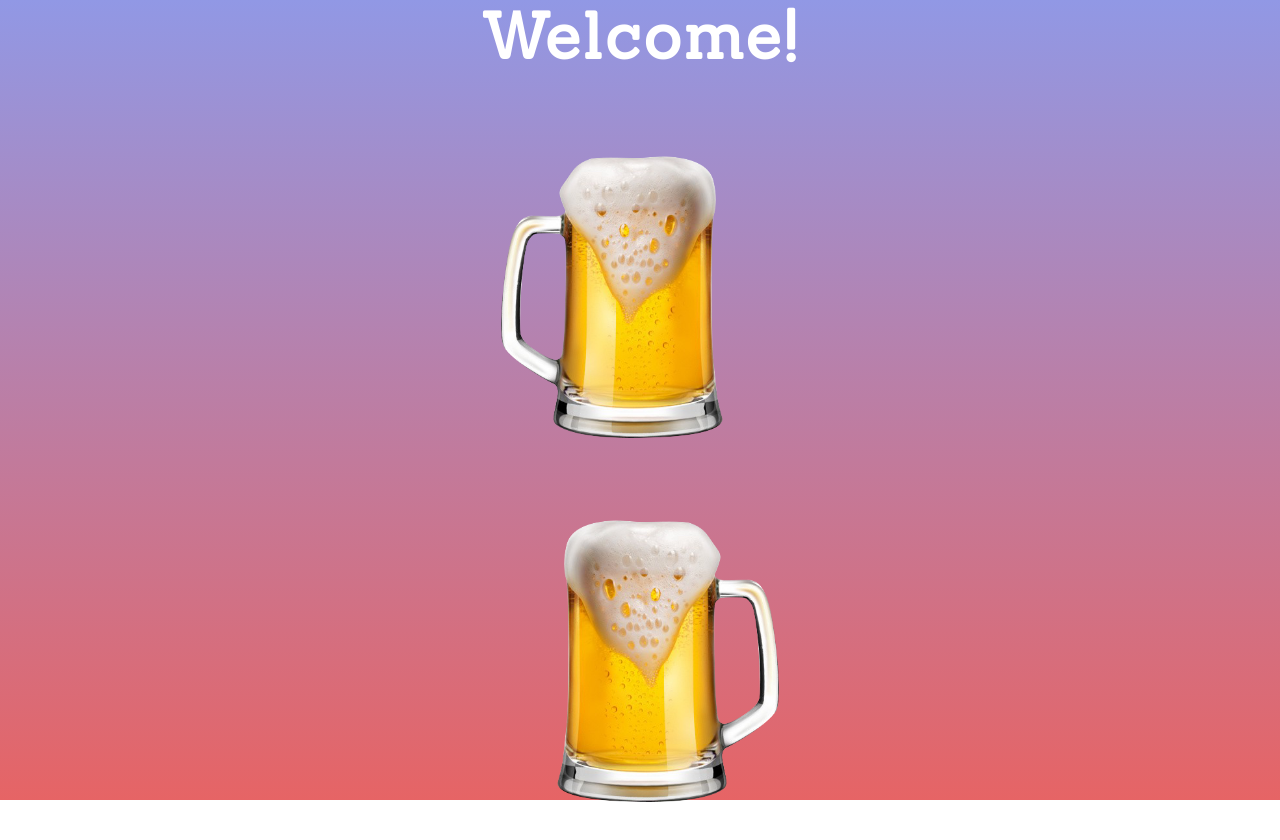
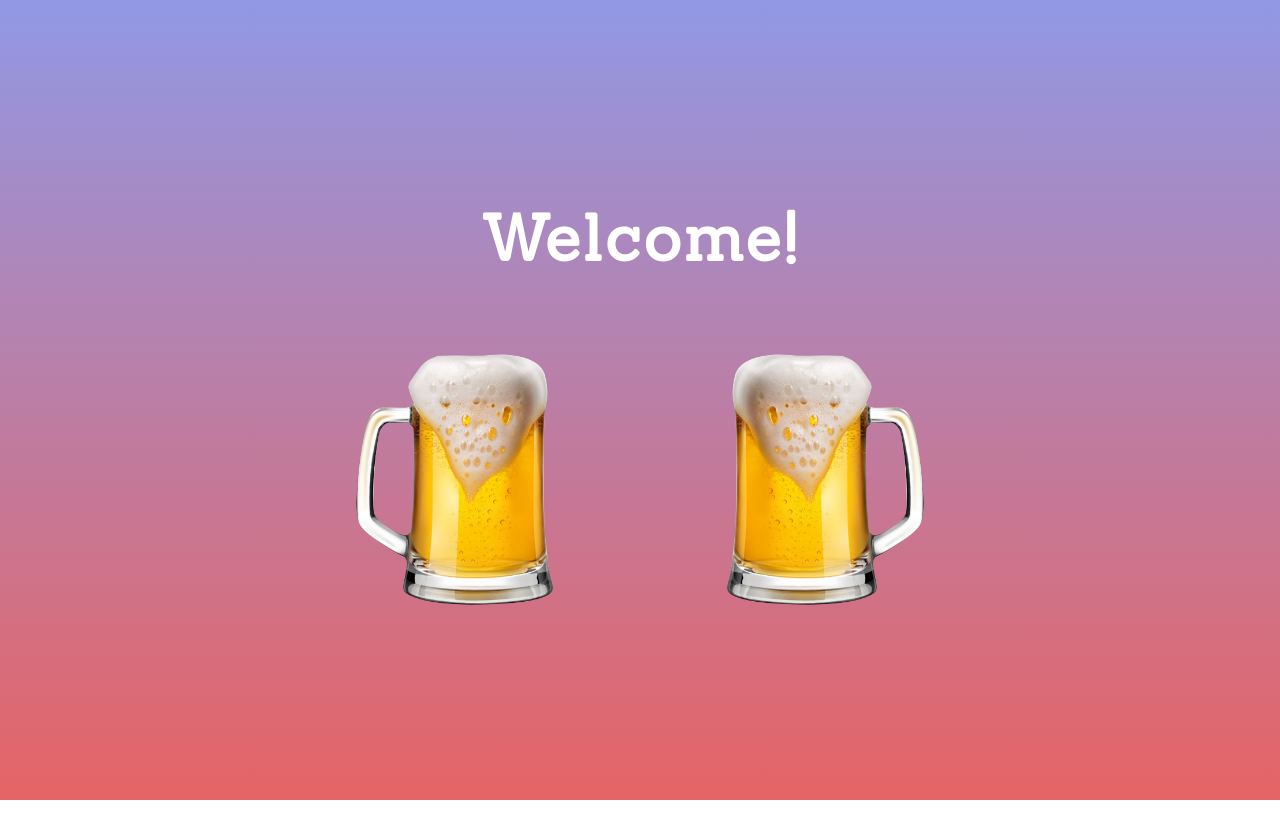
Before and after one commit to cfinn16/age-gate, a React (Create React App) app: page / in a window 1280 px wide. Both pictures are taken after a click on the input "Enter". Shown: the top 840 px of the page. After the commit the page ends 800 px from the top, so only its background shows below. Built offline with nearby package versions, Linux system fonts and the light colour scheme.

Commit message:
fixed beer emoji sizing, added failure component

```diff
--- a/src/App.css
+++ b/src/App.css
@@ -55,11 +55,10 @@ input[type="submit"]:active {
   top: 2px;
 }
 
-/* .image-container {
-  display: inline-block;
-  max-height: 70vh;
-  max-width: 45vw;
-} */
+.image-container {
+  white-space: nowrap;
+  overflow-x: hidden;
+}
 
 .left-beer {
   -webkit-transform: rotateY(-180deg);
@@ -70,6 +69,6 @@ img {
   display: inline-block;
   margin-left: auto;
   margin-right: auto;
-  max-height: 45vh;
-  max-width: 45vw;
+  max-height: 40vh;
+  max-width: 30vw;
 }
--- a/src/App.js
+++ b/src/App.js
@@ -28,7 +28,7 @@ class App extends React.Component {
     } else if (this.state.userYear === this.year - 21 && this.state.userMonth <= this.month) {
       this.setState({display: "welcome"})
     } else {
-      window.alert("Sorry, you can't visit yet!")
+      this.setState({display: "failure"})
     }
   }
 
--- /dev/null
+++ b/src/Failure.css
@@ -0,0 +1,15 @@
+.Failure {
+  background: linear-gradient(#e62929, #5e5c5c);
+  height: 100vh;
+  width: 100vw;
+  font-family: 'Sanchez', serif;
+  font-size: 100%;
+}
+
+.Failure-container {
+  position: absolute;
+  top: 50%;
+  left: 50%;
+  transform: translateX(-50%) translateY(-50%);
+  text-align: center;
+}
--- a/src/Failure.js
+++ b/src/Failure.js
@@ -1,10 +1,10 @@
 import React from 'react';
-import './App.css';
+import './Failure.css';
 
 function Failure() {
   return(
-    <div className="App">
-      <div className="App-container">
+    <div className="Failure">
+      <div className="Failure-container">
         <h1>Sorry, you can't come in.</h1>
       </div>
     </div>
--- a/src/Welcome.js
+++ b/src/Welcome.js
@@ -6,10 +6,10 @@ function Welcome() {
     <div className="App">
       <div className="App-container">
         <h1>Welcome!</h1>
-            <img className="left-beer" src={require('./beer_emoji.png')} />
-
-            <img src={require('./beer_emoji.png')} />
-
+        <div className="image-container">
+            <img alt="glass of beer" className="left-beer" src={require('./beer_emoji.png')} />
+            <img alt="glass of beer" src={require('./beer_emoji.png')} />
+        </div>
       </div>
     </div>
   )
```
